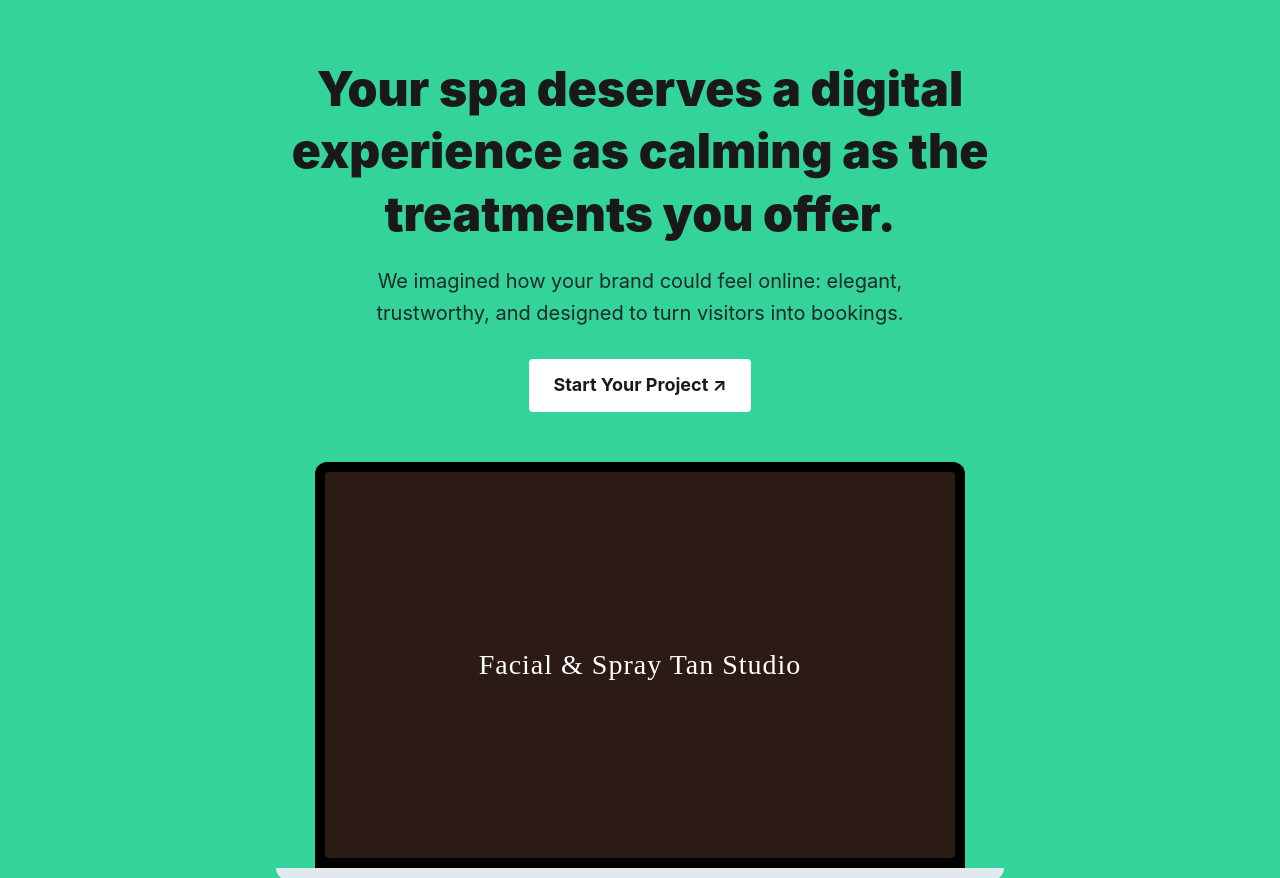
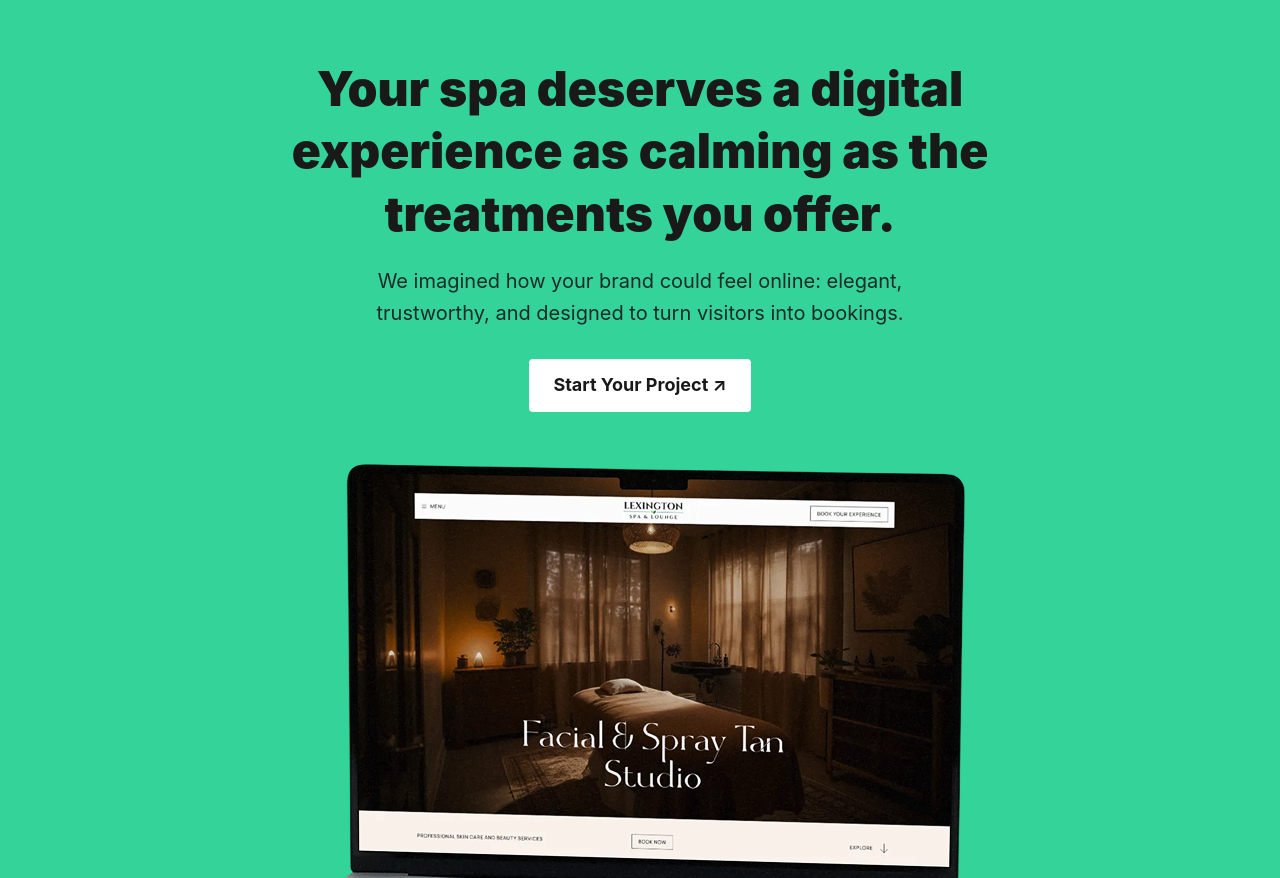
Before and after one commit to sabithossen4/Email_Template, a plain HTML site: page index.html in a window 1280 px wide. Shown: the part 74-952 px from the top of the page. Drawn offline with Linux system fonts and the light colour scheme.

Commit message:
img update

```diff
--- a/index.html
+++ b/index.html
@@ -136,45 +136,6 @@
             margin-top: 50px;
             display: flex;
             justify-content: center;
-        }
-
-        .laptop-mockup {
-            width: 80%;
-            max-width: 650px;
-        }
-
-        .screen {
-            background-color: #000;
-            border-radius: 12px 12px 0 0;
-            padding: 10px;
-            aspect-ratio: 16 / 10;
-        }
-
-        .screen-content {
-            background-color: #2c1a14;
-            /* Deep luxury brown tone */
-            width: 100%;
-            height: 100%;
-            display: flex;
-            align-items: center;
-            justify-content: center;
-            color: #fff;
-            border-radius: 4px;
-        }
-
-        .screen-content h2 {
-            font-family: serif;
-            font-weight: 300;
-            font-size: 28px;
-            letter-spacing: 1px;
-        }
-
-        .base {
-            background-color: #e2e8f0;
-            height: 12px;
-            border-radius: 0 0 12px 12px;
-            width: 112%;
-            margin-left: -6%;
         }
 
         /* --- Intro Section --- */
@@ -400,15 +361,7 @@
             <a href="#" class="btn btn-white-2">Start Your Project ↗</a>
 
             <div class="mockup-container">
-                <!-- Laptop Mockup Representation -->
-                <div class="laptop-mockup">
-                    <div class="screen">
-                        <div class="screen-content">
-                            <h2>Facial & Spray Tan Studio</h2>
-                        </div>
-                    </div>
-                    <div class="base"></div>
-                </div>
+                <img src="/images/hero/hero-img.png" alt="hero img">
             </div>
         </div>
     </section>
```
